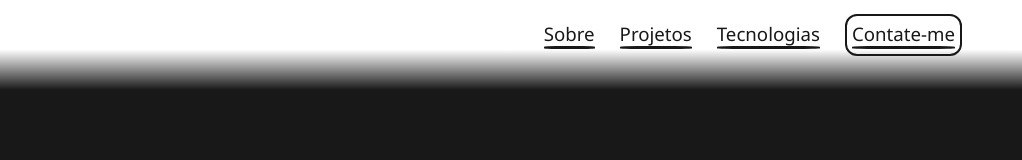
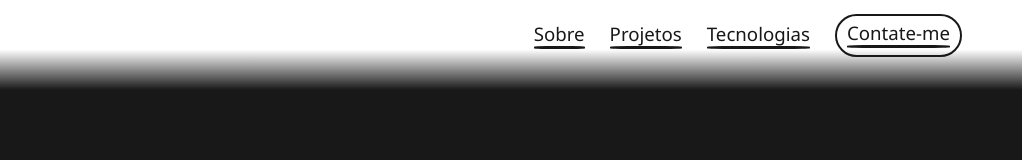
Before and after one commit to glauber-odev/portfolio, a plain HTML site: page index.html in a window 1280 px wide. Shown: the full height of the page, 258-1280 px from the left. Drawn offline with Linux system fonts and the light colour scheme.

Commit message:
Add: style cursor pointer a elements

```diff
--- a/assets/styles/styles.css
+++ b/assets/styles/styles.css
@@ -16,6 +16,7 @@ body{
 
 .nav-menu__logo-wrapper{
     margin-left: 20px;
+    cursor: pointer;
 }
 
 .nav-menu__itens{
@@ -46,12 +47,16 @@ body{
     text-decoration: none;
     margin-right: 25px;
     color: var(--color-2);
+    cursor: pointer;
 }
 
 .nav-menu__itens__contact-me-link{
     border: 2px solid var(--color-2);
-    border-radius: 12px;
-    padding: 5px;
+    border-radius: 25px;
+    padding-left: 10px;
+    padding-right: 10px;
+    padding-top: 4px;
+    padding-bottom: 7px;
 }
 
 .nav-menu__itens__line{
```
Also changed, not shown: themeMode.html (added).
